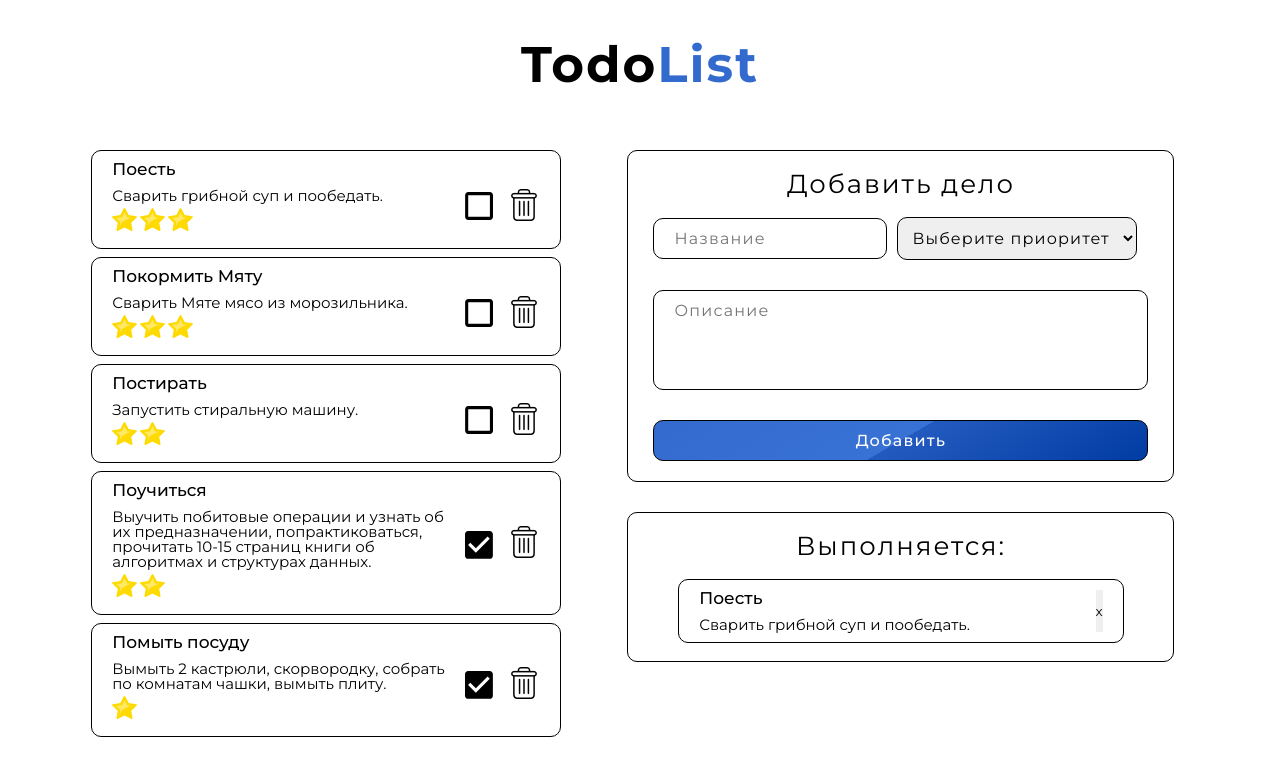
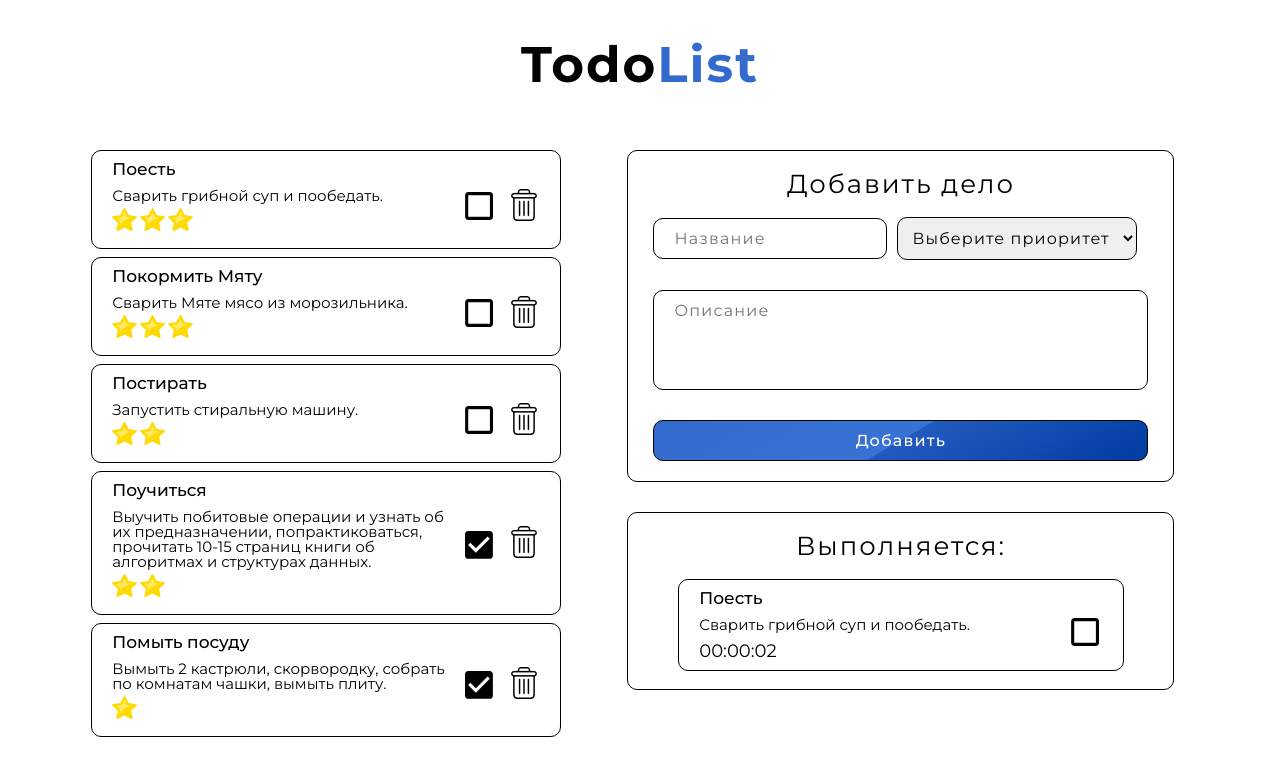
Before and after one commit to KIBINNANEKO/react-todo-list, a React (Create React App) app: page / in a window 1280 px wide. Both pictures are taken after a click on the element "Поесть". Shown: the top 776 px of the page. Built offline with nearby package versions, Linux system fonts and the light colour scheme.

Commit message:
added ruunning cases tab, some fixed bugs

```diff
--- a/src/components/CurrentlyTodoItem/CurrentlyTodoItem.css
+++ b/src/components/CurrentlyTodoItem/CurrentlyTodoItem.css
@@ -0,0 +1,7 @@
+.currently__title{
+	font-size: 17px;
+	font-weight: 500;
+	margin-bottom: 10px;
+	display: inline-block;
+	transition: 0.3s;
+}
--- a/src/components/CurrentlyTodoItem/CurrentlyTodoItem.js
+++ b/src/components/CurrentlyTodoItem/CurrentlyTodoItem.js
@@ -1,19 +1,19 @@
-import React, {useState} from 'react';
+import React from 'react';
 import './CurrentlyTodoItem.css';
-import Input from '../UI/Checkbox/Checkbox'
-import DeleteButton from '../UI/Buttons/DeleteButton/DeleteButton';
+import Timer from '../Timer/Timer';
+import Checkbox from '../UI/Checkbox/Checkbox';
 
 function TodoItem(props) {
 
   return (
     <div className='TodoItem'>
 		<div className='TodoItem__textBlock'>
-			<p className='textBlock__title' onClick={() => props.currentlyRunning(props.post.id)}>{props.title}</p>
+			<p className='currently__title'>{props.title}</p>
 			<p className='textBlock__description'>{props.description}</p>
-
+			<Timer/>
 		</div>
 		<div className='TodoItem__buttonBlock'>
-			<button>x</button>
+			<Checkbox className='Checkbox Checkbox__empty' onClick={() => props.done(props.id)}></Checkbox>
 		</div>
     </div>
   );
--- a/src/components/Form/Form.css
+++ b/src/components/Form/Form.css
@@ -71,6 +71,7 @@
 	border-radius: 10px;
 	border: 0.5px black solid;
 	padding: 10px 25px;
+	margin-bottom: 30px;
 }
 
 .Add{
--- a/src/components/Form/Form.js
+++ b/src/components/Form/Form.js
@@ -1,4 +1,4 @@
-import React, {useState} from 'react';
+import React from 'react';
 import './Form.css';
 import Button from '../UI/Buttons/Button/Button';
 import useInput from '../../hooks/useInput';
@@ -46,10 +46,10 @@ function Form(props) {
 				<div>
 					<input className='block__input' placeholder='Название' type="text" value={inputTitle.value} onChange={inputTitle.onChange}></input>
 					<select className='block__list' value={inputPriority.value} onChange={inputPriority.onChange}>
-						<option value='0'>Выберите приоритет</option>
-						<option value='3'>Срочное</option>
-						<option value='2'>Важное</option>
-						<option value='1'>Не обязательное</option>
+						<option value={0}>Выберите приоритет</option>
+						<option value={3}>Срочное</option>
+						<option value={2}>Важное</option>
+						<option value={1}>Не обязательное</option>
 					</select>
 				</div>
 				<div className='Todo__block2'>
@@ -66,8 +66,10 @@ function Form(props) {
 					{props.current_things.map(thing => {
 						return(
 						<CurrentlyTodoItem
+						done={props.done}
 						className='TodoItem current'
 						key = {thing.id}
+						id = {thing.id}
 						title = {thing.title}
 						description = {thing.description}
 						isdone = {thing.isdone}>
--- /dev/null
+++ b/src/components/Timer/Timer.css
@@ -0,0 +1,5 @@
+.Timer{
+	display: flex;
+	font-size: 18px;
+	margin-top: 10px;
+}
--- /dev/null
+++ b/src/components/Timer/Timer.js
@@ -0,0 +1,63 @@
+import React, {useState} from 'react';
+import './Timer.css';
+
+function Timer() {
+
+	let [time, setTime] = useState({seconds: 0, minutes: 0, hours: 0})
+
+	let interval = setInterval(startTimer, 1000)
+
+	function startTimer(){
+		clearInterval(interval)
+		setTime(() => {
+			console.log(1)
+			let copyTime = {...time}
+			copyTime.seconds += 1
+			return copyTime
+		})
+		if(time.seconds === 59){
+			setTime(() => {
+				let copyTime = {...time}
+				copyTime.seconds = 0
+				copyTime.minutes += 1
+				return copyTime
+		})
+		}
+		if(time.minutes === 59 && time.seconds === 59){
+			setTime(() => {
+				let copyTime = {...time}
+				copyTime.seconds = 0
+				copyTime.minutes = 0
+				copyTime.hours += 1
+				return copyTime
+		})
+		}
+	}
+
+  return (
+    <div className='Timer'>
+		{time.hours <= 9
+		?
+		<div>0{time.hours}</div>
+		:
+		<div>{time.hours}</div>
+		}
+		:
+		{time.minutes <= 9
+		?
+		<div>0{time.minutes}</div>
+		:
+		<div>{time.minutes}</div>
+		}
+		:
+		{time.seconds <= 9
+		?
+		<div>0{time.seconds}</div>
+		:
+		<div>{time.seconds}</div>
+		}
+    </div>
+  );
+}
+
+export default Timer;
--- a/src/components/Todo/Todo.js
+++ b/src/components/Todo/Todo.js
@@ -1,4 +1,4 @@
-import React, {useEffect, useState} from 'react';
+import React, {useState} from 'react';
 import TodoItem from '../TodoItem/TodoItem';
 import Form from '../Form/Form';
 import Modal from '../modals/Modal';
@@ -57,32 +57,23 @@ function Todo() {
 				if(things[i].isdone === false){
 					currentlyRunning(id, true)
 				}
-				setIsDone(i, true)
+				things[i].isdone = !(things[i].isdone)
+				setThings([...things])
 				}
 			}
 		}
 
-	function setIsDone(index, isFromDone){
-		if(isFromDone){
-			setThings(()=> {
-				let CopyUpdeteIsDone = things.slice()
-				CopyUpdeteIsDone[index].isdone = !(CopyUpdeteIsDone[index].isdone)
-				return CopyUpdeteIsDone
-			})
-		}
-		else{
-			setThings(()=> {
-				let CopyUpdeteIsDone = things.slice()
-				CopyUpdeteIsDone[index].isdone = true
-				return CopyUpdeteIsDone
-			})
-		}
+	function setIsDone(index){
+		setThings(()=> {
+			let CopyUpdeteIsDone = things.slice()
+			CopyUpdeteIsDone[index].isdone = true
+			return CopyUpdeteIsDone
+		})
 	}
 
 	let [currentThings, setCurrentThings] = useState([])
 
 	function currentlyRunning(id, isFromDone){
-
 		 // Дело на которое кликнули
 		let clickedThing = (things.filter(thing => thing.id === id))[0]
 
@@ -96,8 +87,6 @@ function Todo() {
 			if (currentThings === [] && isFromDone !== true) {
 					setCurrentThings([...currentThings, clickedThing])
 			}
-
-			// В ином случае делаем проверку, есть ли уже в списке элемент, на который кликнули
 			else{
 				let copy = false
 
@@ -105,7 +94,6 @@ function Todo() {
 					if (currentThings[i].title === clickedThing.title) copy = true
 				}
 
-				// Если есть, то убираем его из списка и отмечаем как выполненное
 				if(copy || isFromDone){
 					for(let j = 0; j < things.length; j++){
 						if (clickedThing.id === things[j].id){
@@ -113,7 +101,7 @@ function Todo() {
 								setCurrentThings(currentThings.filter(thing => thing.id !== things[j].id))
 							}
 							else{
-								setIsDone(j, false)
+								setIsDone(j)
 								setCurrentThings(currentThings.filter(thing => thing.id !== things[j].id))
 							}
 
@@ -121,8 +109,6 @@ function Todo() {
 					}
 
 				}
-
-				// Если нет, то просто добавляем его в список
 				else{
 					setCurrentThings([...currentThings, clickedThing])
 				}
@@ -143,20 +129,21 @@ function Todo() {
 			return(
 			<TodoItem
 			create = {createPost}
+			delete={deletePost}
+			currentlyRunning={currentlyRunning}
 			key = {thing.id}
 			title = {thing.title}
 			description = {thing.description}
 			isdone = {thing.isdone}
-			done = {() => {done(thing.id)}}
+			done = {done}
 			priority={thing.priority}
 			post={thing}
-			delete={deletePost}
-			currentlyRunning={currentlyRunning}>
+			>
 			</TodoItem>)})
 			}
 
 		</div>
-		<Form current_things={currentThings} className="form" create={createPost} sort={sorting}></Form>
+		<Form current_things={currentThings} className="form" create={createPost} sort={sorting} done={done}></Form>
 		<div>
 			<Modal stle={`${(things.every(item => item.isdone === true) && things.length !== 0) ? 'show' : ''}`}></Modal>
 		</div>
--- a/src/components/TodoItem/TodoItem.js
+++ b/src/components/TodoItem/TodoItem.js
@@ -1,4 +1,4 @@
-import React, {useState} from 'react';
+import React from 'react';
 import './TodoItem.css';
 import Checkbox from '../UI/Checkbox/Checkbox'
 import DeleteButton from '../UI/Buttons/DeleteButton/DeleteButton';
@@ -7,25 +7,23 @@ function TodoItem(props) {
 
 	let priority = props.priority
 
-	let [isTrue, setIsTrue] = useState(props.isdone)
-
   return (
     <div className='TodoItem'>
 		<div className='TodoItem__textBlock'>
 			<p className='textBlock__title' onClick={() => props.currentlyRunning(props.post.id)}>{props.title}</p>
 			<p className='textBlock__description'>{props.description}</p>
-			{priority == 1 && (
+			{priority === 1 && (
 				<div className='textBlock__priority'>
 					<div className='star'></div>
 				</div>
 			)}
-			{priority == 2 && (
+			{priority === 2 && (
 				<div className='textBlock__priority'>
 					<div className='star'></div>
 					<div className='star'></div>
 				</div>
 			)}
-			{priority == 3 && (
+			{priority === 3 && (
 				<div className='textBlock__priority'>
 					<div className='star'></div>
 					<div className='star'></div>
@@ -34,7 +32,7 @@ function TodoItem(props) {
 			)}
 		</div>
 		<div className='TodoItem__buttonBlock'>
-			<Checkbox className={props.isdone ? 'Checkbox Checkbox__active' : 'Checkbox Checkbox__empty'} onClick={() => props.done()}/>
+			<Checkbox className={props.isdone ? 'Checkbox Checkbox__active' : 'Checkbox Checkbox__empty'} onClick={() => props.done(props.post.id)}/>
 			<DeleteButton onClick={() => props.delete(props.post)}></DeleteButton>
 		</div>
     </div>
--- a/src/components/modals/Modal.css
+++ b/src/components/modals/Modal.css
@@ -41,7 +41,7 @@
 	}
 
 .overlay.animated.show.modal{
-	opacity: 1;
+	 opacity: 1;
    visibility: visible;
    transform: translate(-50%, -50%);
 }
```
Lines whose indentation alone changed are shown as unchanged.
